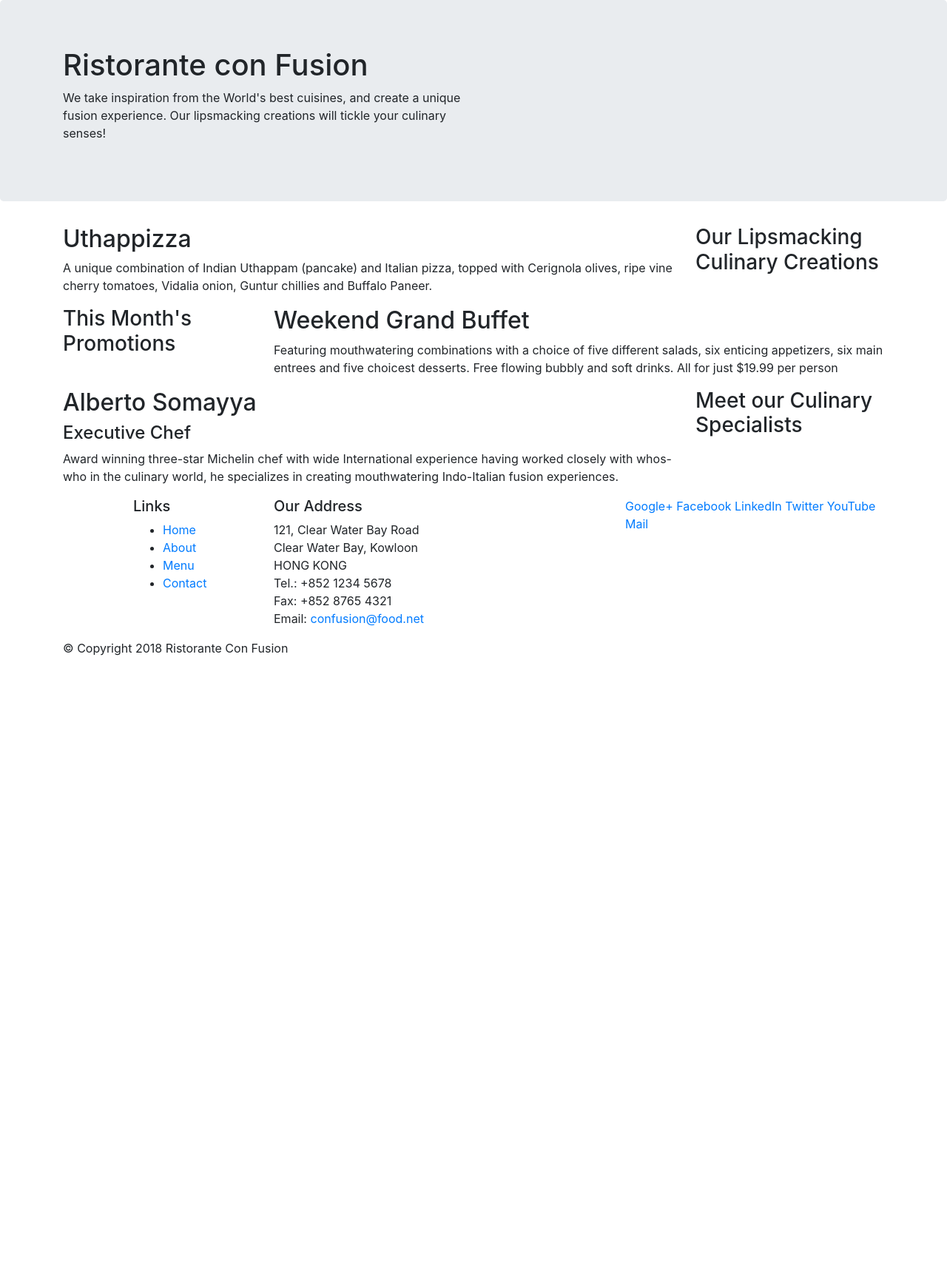
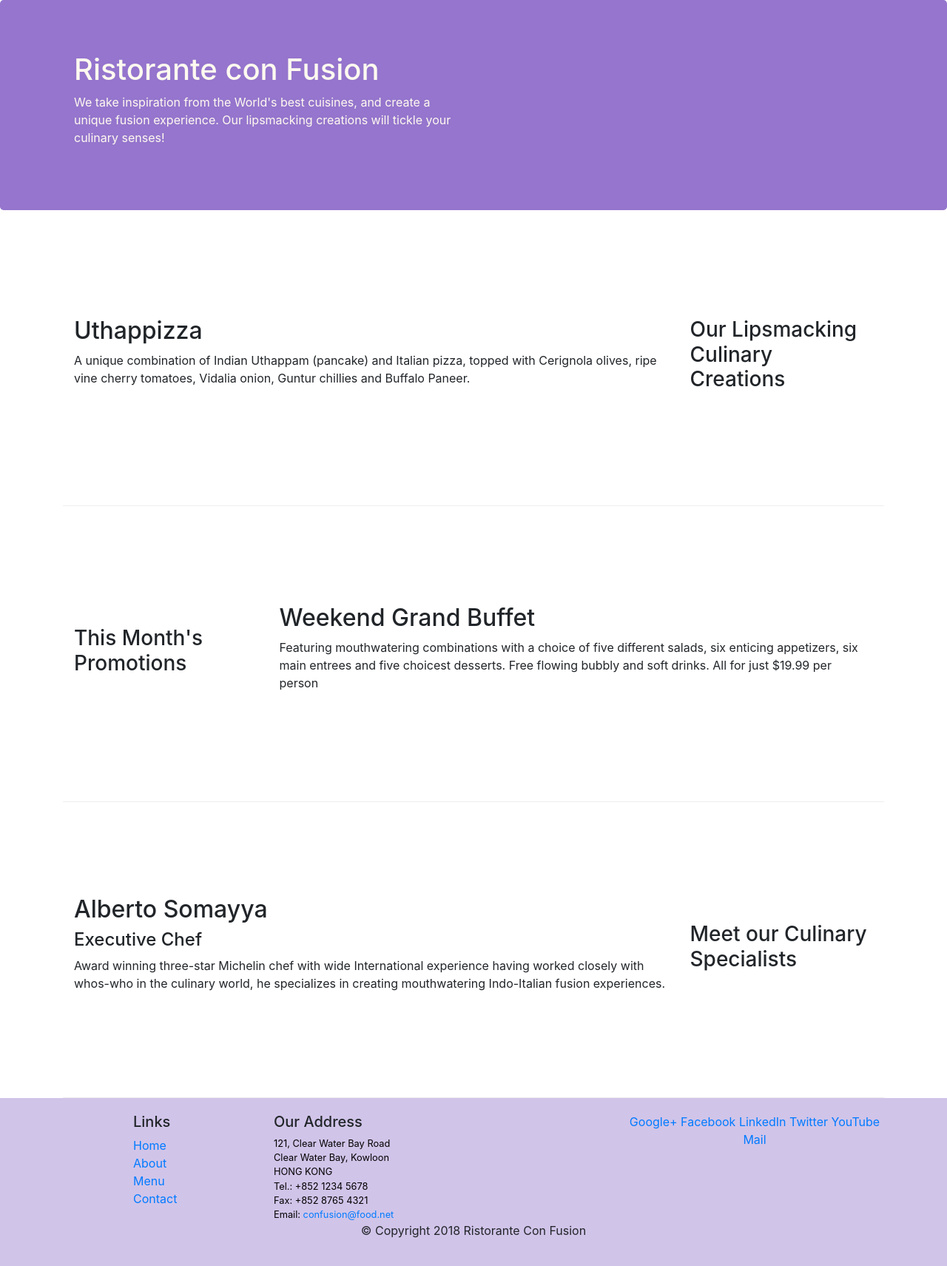
Before and after one commit to colinjennings/conFusion, a website: page index.html in a window 1280 px wide. Shown: the whole page at 74% size. Before the commit the page ends 904 px from the top, so only its background shows below. Drawn offline with nearby package versions, Linux system fonts and the light colour scheme.

Commit message:
code cleanup for legibility

```diff
--- /dev/null
+++ b/CSS/styles.css
@@ -0,0 +1,30 @@
+.row-header{
+    margin: 0px auto;
+    padding: 0px;
+}
+
+.row-content {
+    margin:  0px auto;
+    padding: 50px 0px 50px 0px;
+    border-bottom: 1px ridge;
+    min-height: 400px;
+}
+
+.footer{
+    background-color: #D1C4E9;
+    margin: 0px auto;
+    padding: 20px 0px 20px 0px;
+}
+
+.jumbotron {
+    padding: 70px 30px 70px 30px;
+    margin: 0px auto;
+    background: #9575CD ;
+    color: floralwhite;
+}
+
+address{
+    font-size:80%;
+    margin:0px;
+    color: black;
+}
--- a/index.html
+++ b/index.html
@@ -2,42 +2,42 @@
 <html lang="en">
 
 <head>
-
- <!-- Required meta tags always come first -->
+    <!-- Required meta tags... -->
     <meta charset="utf-8">
     <meta name="viewport" content="width=device-width, initial-scale=1, shrink-to-fit=no">
     <meta http-equiv="x-ua-compatible" content="ie=edge">
 
     <!-- Bootstrap CSS -->
     <link rel="stylesheet" href="node_modules/bootstrap/dist/css/bootstrap.min.css">
+    <!-- Custom Stylesheets -->
+    <link rel="stylesheet" href="CSS/styles.css">
+
     <title>Ristorante Con Fusion</title>
+</head>
 
-</head>
 
 <body>
 
     <header class="jumbotron">
         <div class="container">
-            <div class="row">
+            <div class="row row-header">
                 <div class="col-12 col-sm-6">
                     <h1>Ristorante con Fusion</h1>
                     <p>We take inspiration from the World's best cuisines, and create a unique fusion experience. Our lipsmacking creations will tickle your culinary senses!</p>
                 </div>
-
                 <div class="col-12 col-sm">
-
                 </div>
             </div>
         </div>
     </header>
 
+
     <div class="container">
 
-        <div class="row">
+        <div class="row row-content align-items-center">
             <div class="col-12 col-sm-4 order-sm-last col-md-3">
                 <h3>Our Lipsmacking Culinary Creations</h3>
             </div>
-
             <div class="col col-sm order-sm-first col-md">
                 <h2>Uthappizza</h2>
                 <p>A unique combination of Indian Uthappam (pancake) and Italian pizza, topped with Cerignola olives, ripe vine cherry tomatoes, Vidalia onion, Guntur chillies and Buffalo Paneer.</p>
@@ -45,7 +45,7 @@
         </div>
 
 
-        <div class="row">
+        <div class="row row-content align-items-center">
             <div class="col-12 col-sm-4 col-md-3">
                 <h3>This Month's Promotions</h3>
             </div>
@@ -55,7 +55,8 @@
             </div>
         </div>
 
-        <div class="row">
+
+        <div class="row row-content align-items-center">
             <div class="col-12 col-sm-4 order-sm-last col-md-3">
                 <h3>Meet our Culinary Specialists</h3>
             </div>
@@ -67,12 +68,14 @@
         </div>
     </div>
 
-    <footer>
+
+    <footer class="footer">
         <div class="container">
             <div class="row">
-                <div class="col-5 offset-sm-1 col-sm-2">
+
+                <div class="col-4 offset-1 col-sm-2">
                     <h5>Links</h5>
-                    <ul>
+                    <ul class="list-unstyled">
                         <li><a href="#">Home</a></li>
                         <li><a href="#">About</a></li>
                         <li><a href="#">Menu</a></li>
@@ -93,7 +96,7 @@
                 </div>
 
                 <div class="col-12 col-sm-4">
-                    <div>
+                    <div class="text-center">
                         <a href="http://google.com/+">Google+</a>
                         <a href="http://www.facebook.com/profile.php?id=">Facebook</a>
                         <a href="http://www.linkedin.com/in/">LinkedIn</a>
@@ -102,20 +105,22 @@
                         <a href="mailto:">Mail</a>
                     </div>
                 </div>
+
            </div>
-           <div class="row">
+
+           <div class="row justify-content-center">
                 <div class="col-auto">
                     <p>© Copyright 2018 Ristorante Con Fusion</p>
                 </div>
            </div>
+
         </div>
     </footer>
 
-        <!-- jQuery first, then Popper.js, then Bootstrap JS. -->
+
+ <!-- jQuery, Popper.js, Bootstrap JS -->
  <script src="node_modules/jquery/dist/jquery.slim.min.js"></script>
  <script src="node_modules/popper.js/dist/umd/popper.min.js"></script>
  <script src="node_modules/bootstrap/dist/js/bootstrap.min.js"></script>
 
 </body>
-
-</html>
```
Also changed, not shown: aboutus.html (added, +104 -0 lines). Lines whose indentation alone changed are shown as unchanged.
